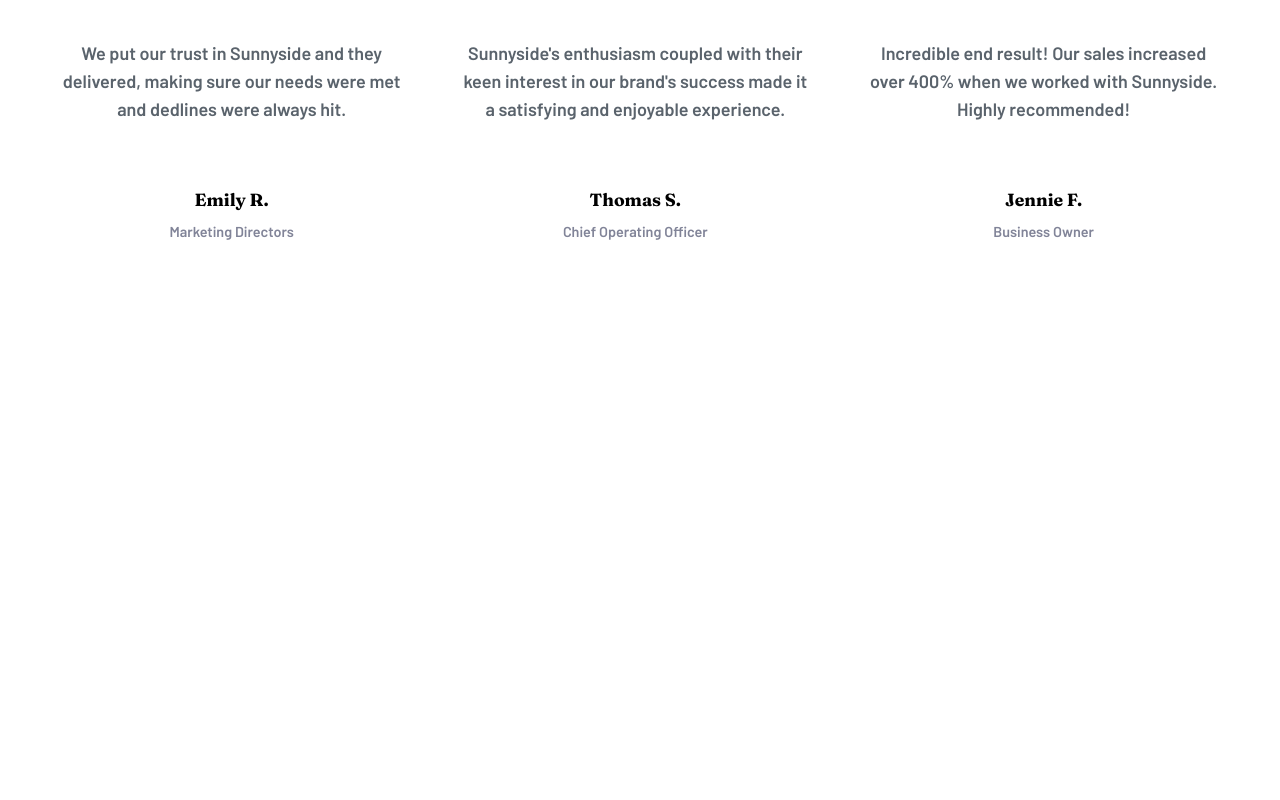
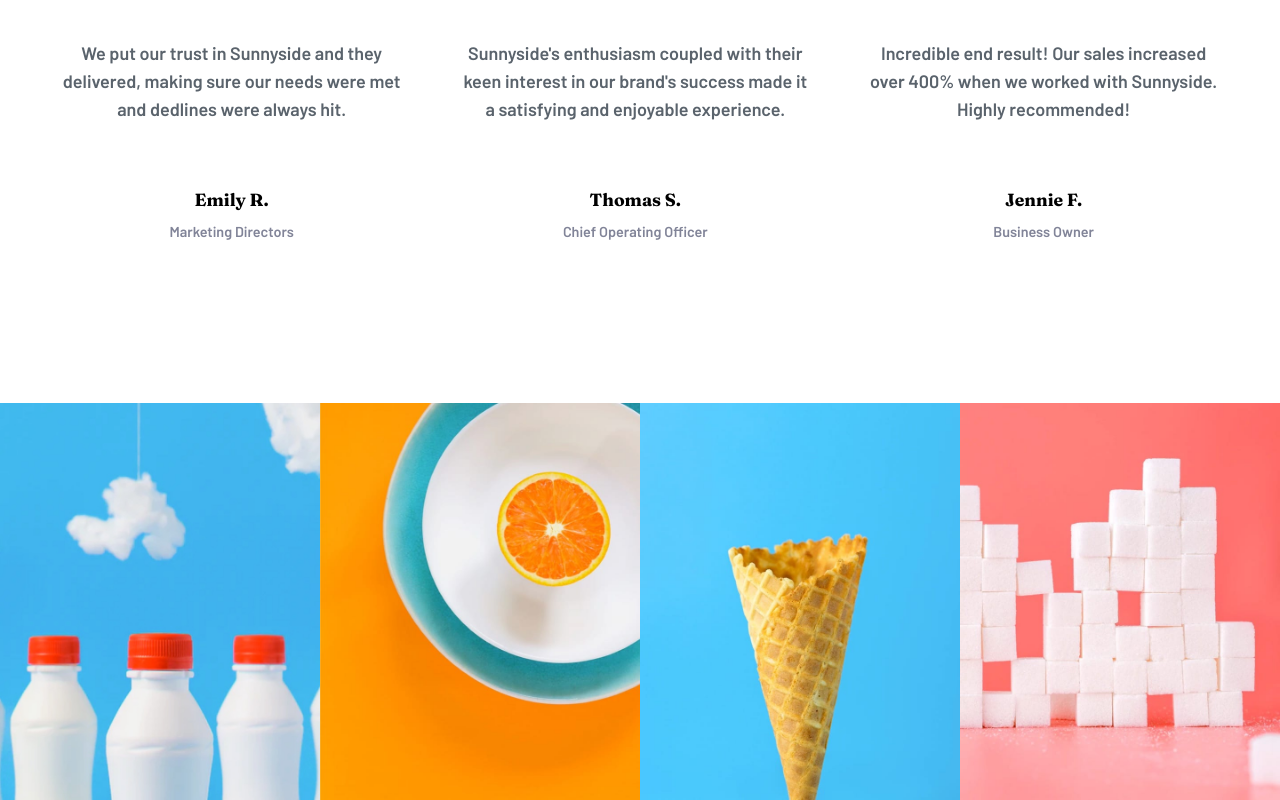
Before and after one commit to indrajith-007/sunnyside_agency-landingPage, a React (Vite) app: page / in a window 1280 px wide. Shown: the part 2943-3743 px from the top of the page. Before the commit the page ends 3346 px from the top, so only its background shows below. Built offline with nearby package versions, Linux system fonts and the light colour scheme.

Commit message:
PictureGrid component created and finished

```diff
--- a/src/App.jsx
+++ b/src/App.jsx
@@ -1,4 +1,5 @@
 import Hero from './components/Hero';
+import PictureGrid from './components/PictureGrid';
 import Section from './components/Section';
 import Testimonial from './components/testimonial';
 
@@ -8,6 +9,7 @@
             <Hero />
             <Section />
             <Testimonial />
+            <PictureGrid />
         </div>
     );
 }
--- /dev/null
+++ b/src/components/PictureGrid.jsx
@@ -0,0 +1,14 @@
+import React from 'react';
+
+const PictureGrid = () => {
+    return (
+        <div className="grid grid-cols-4">
+            <img src="/src/assets/desktop/image-gallery-milkbottles.jpg" alt="bottle" />
+            <img src="/src/assets/desktop/image-gallery-orange.jpg" alt="bottle" />
+            <img src="/src/assets/desktop/image-gallery-cone.jpg" alt="bottle" />
+            <img src="/src/assets/desktop/image-gallery-sugarcubes.jpg" alt="bottle" />
+        </div>
+    );
+};
+
+export default PictureGrid;
```
